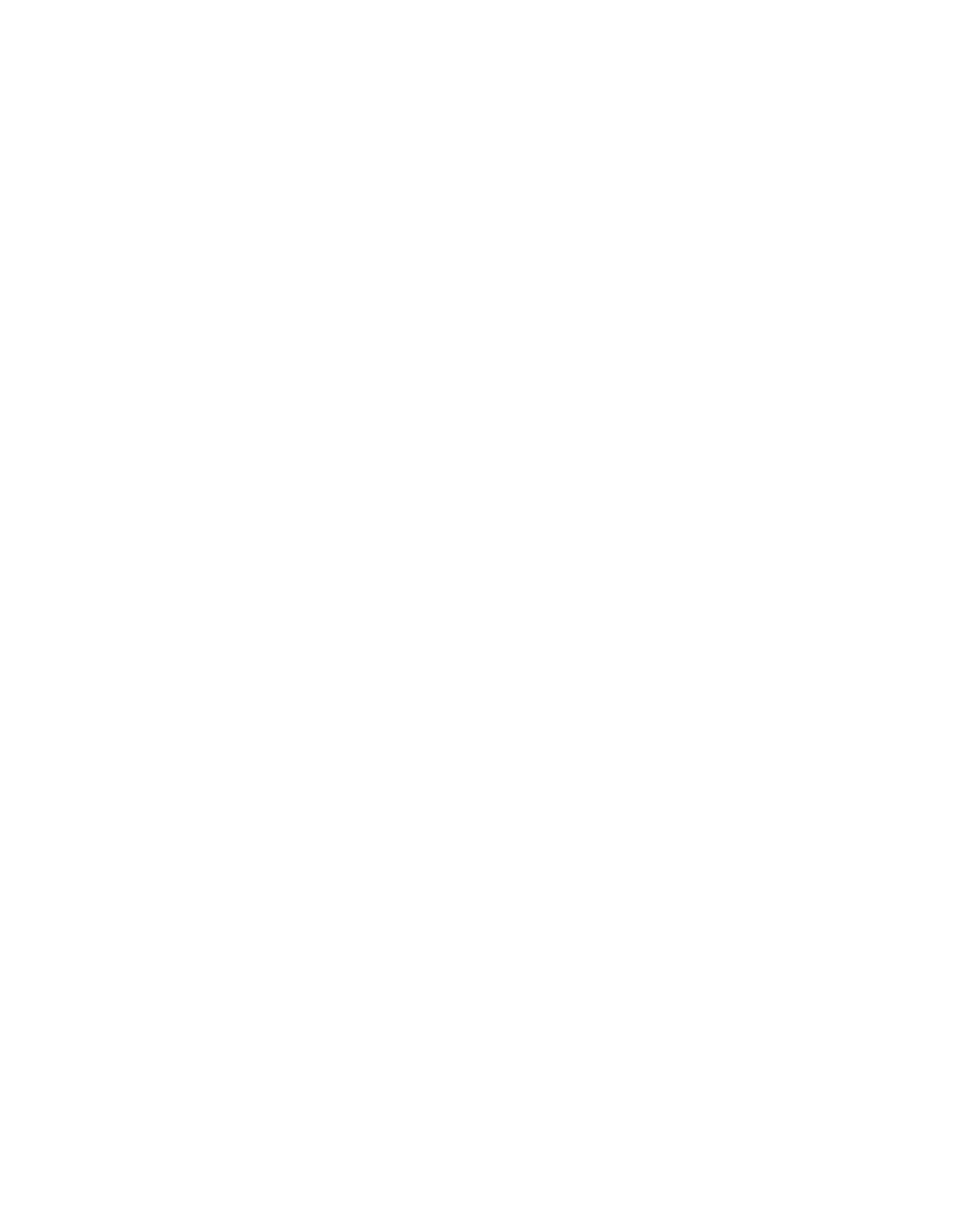
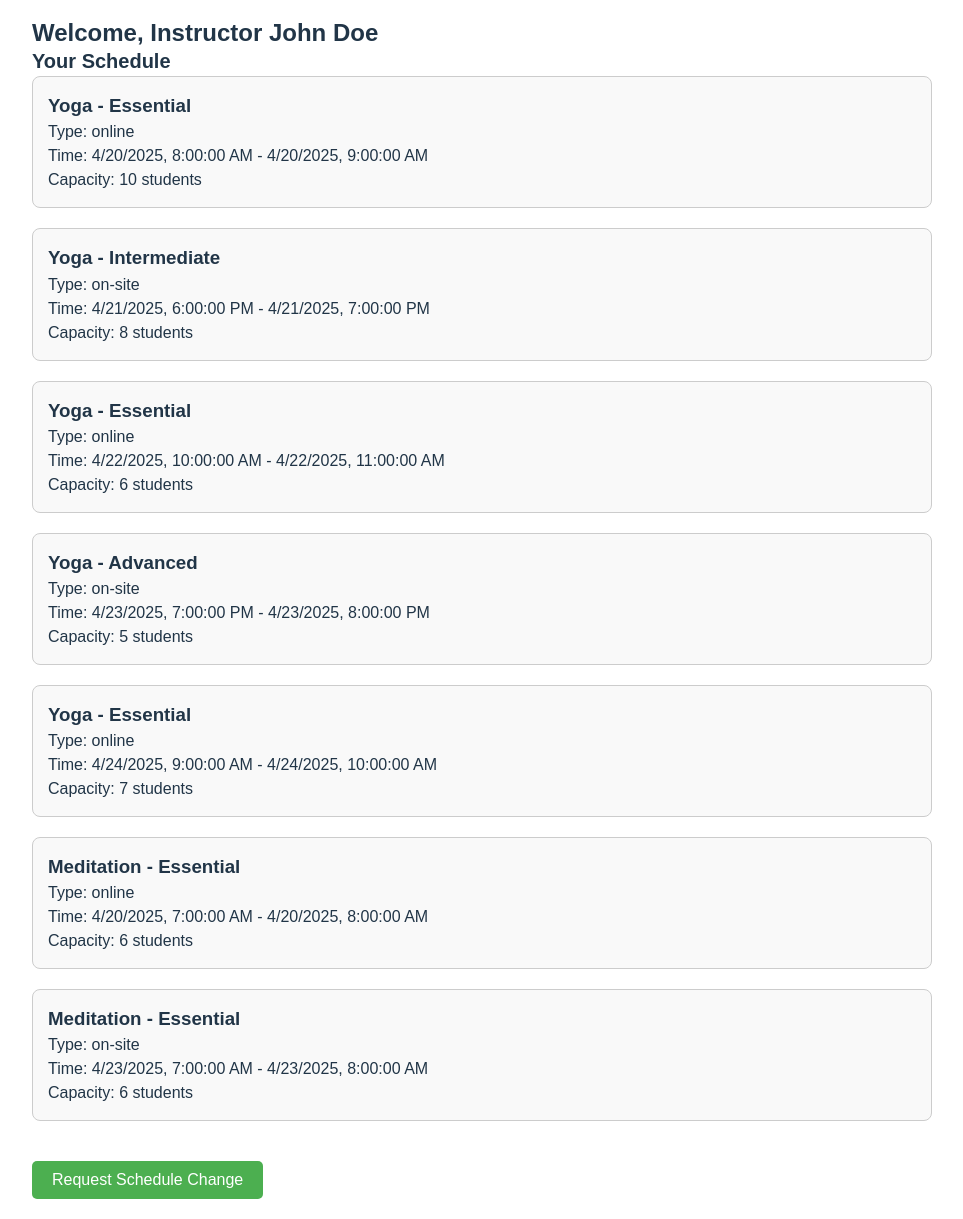
Before and after one commit to quokkaprruk/fitness-app, a React (Vite) app in the folder client/: page /trainer in a window 1280 px wide. Before the commit this address had no page. Shown: the whole page, without its empty margins (158-1121 px from the left). Before the commit the page ends 800 px from the top, so only its background shows below. Built offline with nearby package versions, Linux system fonts and the light colour scheme.

Commit message:
rough trainer page

```diff
--- a/client/src/App.jsx
+++ b/client/src/App.jsx
@@ -1,12 +1,14 @@
 import React from "react";
 import { BrowserRouter as Router, Routes, Route } from "react-router-dom";
 import MemberHome from "./pages/MemberHome";
+import TrainerHome from "./pages/TrainerHome";
 
 const App = () => {
   return (
     <Router>
       <Routes>
         <Route path="/" element={<MemberHome />} />
+        <Route path="/trainer" element={<TrainerHome />} />
       </Routes>
     </Router>
   );
--- a/client/src/pages/TrainerHome.jsx
+++ b/client/src/pages/TrainerHome.jsx
@@ -1,13 +1,60 @@
-import React from "react";
+import React, { useState, useEffect } from "react";
+import data from "../data/fitnessClasses.json";
+import "../styles/TrainerHome.css"; // Import the CSS file
 
 const TrainerHome = () => {
+  // Replace with actual instructor details fetched from props or API
+  const instructorID = 1; // dynamic ID for the logged-in instructor
+  const instructorName = "John Doe"; // dynamic Name for the logged-in instructor
+  const [schedule, setSchedule] = useState([]);
+
+  useEffect(() => {
+    // accessing the fitnessClasses array from the imported data
+    const fitnessClasses = data.fitnessClasses;
+
+    // filter classes for the logged-in instructor
+    const filteredSchedule = fitnessClasses.filter(
+      (classItem) => classItem.instructorID === instructorID
+    );
+    setSchedule(filteredSchedule);
+  }, [instructorID]);
+
+  // The subject line for email
+  const emailSubject = `Requesting schedule change for ${instructorName} (ID: ${instructorID})`;
+
   return (
-    <div>
-      <h1>Welcome, Trainer</h1>
-      <p>
-        Here you can manage your fitness classes, communicate with members, and
-        track their progress.
-      </p>
+    <div className="trainer-home">
+      <h1>Welcome, Instructor {instructorName}</h1>
+      <h2>Your Schedule</h2>
+      {schedule.length === 0 ? (
+        <p>No classes scheduled.</p>
+      ) : (
+        <ul className="class-list">
+          {schedule.map((classItem) => (
+            <li key={classItem.classId} className="class-item">
+              <h3>{classItem.className}</h3>
+              <p>Type: {classItem.classType}</p>
+              <p>
+                Time: {new Date(classItem.startDateTime).toLocaleString()} -{" "}
+                {new Date(classItem.endDateTime).toLocaleString()}
+              </p>
+              <p>Capacity: {classItem.studentCapacity} students</p>
+            </li>
+          ))}
+        </ul>
+      )}
+
+      <button
+        className="schedule-change-button"
+        onClick={() => {
+          // opens Trainer's default mail app with prefilled subject for requesting schedule change
+          window.location.href = `mailto:?subject=${encodeURIComponent(
+            emailSubject
+          )}`;
+        }}
+      >
+        Request Schedule Change
+      </button>
     </div>
   );
 };
--- a/client/src/styles/TrainerHome.css
+++ b/client/src/styles/TrainerHome.css
@@ -0,0 +1,37 @@
+.trainer-home {
+  padding: 20px;
+  font-family: Arial, sans-serif;
+}
+
+h1 {
+  font-size: 24px;
+}
+
+h2 {
+  font-size: 20px;
+}
+
+.class-list {
+  list-style-type: none;
+  padding: 0;
+}
+
+.class-item {
+  margin-bottom: 20px;
+  padding: 15px;
+  border: 1px solid #ccc;
+  border-radius: 8px;
+  background-color: #f9f9f9;
+  width: 900px;
+  box-sizing: border-box;
+}
+
+.schedule-change-button {
+  background-color: #4caf50;
+  color: white;
+  padding: 10px 20px;
+  border: none;
+  border-radius: 5px;
+  cursor: pointer;
+  margin-top: 20px;
+}
```
